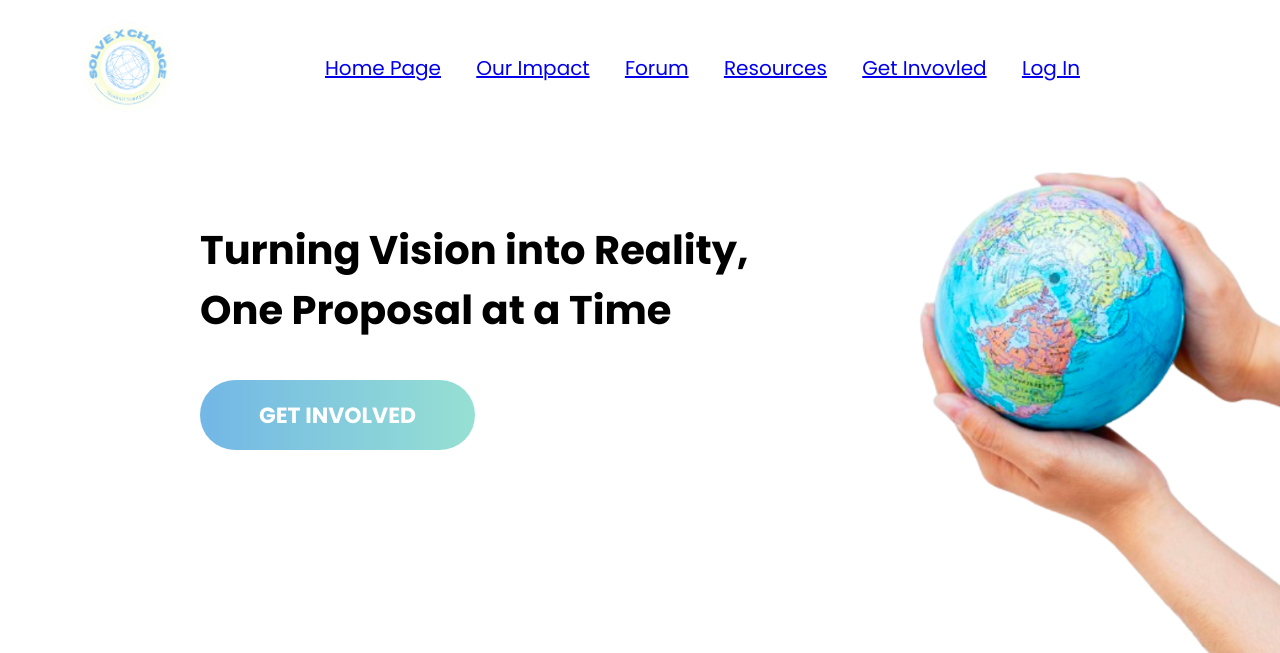
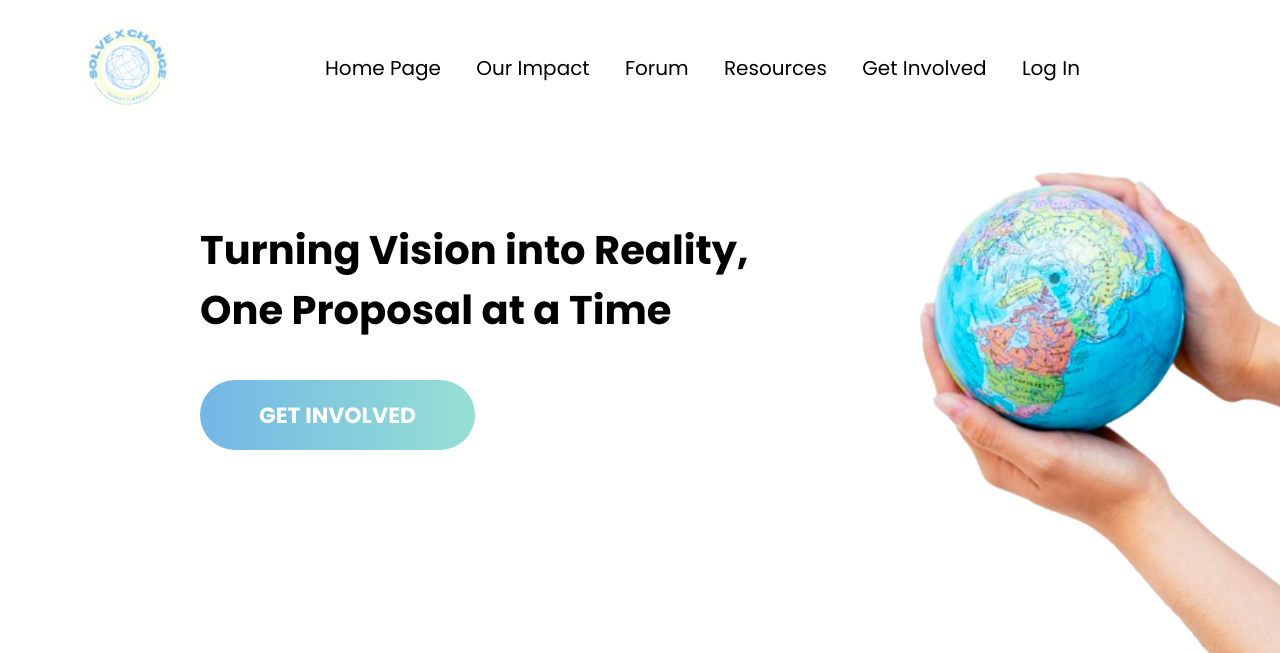
Before and after one commit to yih0nk/Solve-XChange-Website, a Flask app: page / in a window 1280 px wide. Shown: the top 653 px of the page. Run offline with Flask 3, Linux system fonts and the light colour scheme.

Commit message:
editing functionality

```diff
--- a/static/css/index.css
+++ b/static/css/index.css
@@ -14,8 +14,12 @@ body, html {
 }
 
 button:hover{
+    transition:0.3s;
+    background-color:#3D5DAF;
+    color:#ffffff;
+    cursor:pointer;
+}
 
-}
 
 #top-bar{
     background-color: rgba(255, 255, 255, 0.9);
@@ -92,7 +96,7 @@ button:hover{
     height:753.6px;
 }
 
-#toplink{
+.toplinka{
     text-decoration:none;
     color:black;
     position: relative;
@@ -100,7 +104,7 @@ button:hover{
     transition: .2s var(--t,0s), background-position .1s calc(.3s - var(--t,0s));
 }
 
-#toplink:hover{
+.toplinka:hover{
     --p: 100%;
     --t: .3s;
     color: #fff;
--- a/templates/index.html
+++ b/templates/index.html
@@ -32,12 +32,12 @@
     <div id="top-bar">
         <img id="top-logo" src="{{ url_for('static', filename='images/logo.png') }}" alt="Organization Logo">
         <div id = "top-interactables">
-            <p id="toplink"><a href="http://127.0.0.1:5000/">Home Page</a></p>
-            <p id="toplink"><a href="http://127.0.0.1:5000/">Our Impact</a></p>
-            <p id="toplink"><a href="http://127.0.0.1:5000/forum">Forum</a></p>
-            <p id="toplink"><a href="http://127.0.0.1:5000/">Resources</a></p>
-            <p id="toplink"><a href="http://127.0.0.1:5000/">Get Invovled</a></p>
-            <p id="toplink"><a href="http://127.0.0.1:5000/login">Log In</a></p>
+            <p class="toplink"><a class="toplinka" href="http://127.0.0.1:5000/">Home Page</a></p>
+            <p class="toplink"><a class="toplinka"href="http://127.0.0.1:5000/">Our Impact</a></p>
+            <p class="toplink"><a class="toplinka"href="http://127.0.0.1:5000/forum">Forum</a></p>
+            <p class="toplink"><a class="toplinka"href="http://127.0.0.1:5000/">Resources</a></p>
+            <p class="toplink"><a class="toplinka"href="http://127.0.0.1:5000/">Get Involved</a></p>
+            <p class="toplink"><a class="toplinka"href="http://127.0.0.1:5000/login">Log In</a></p>
         </div>
     </div>
     <div id="topwrapper">
```
